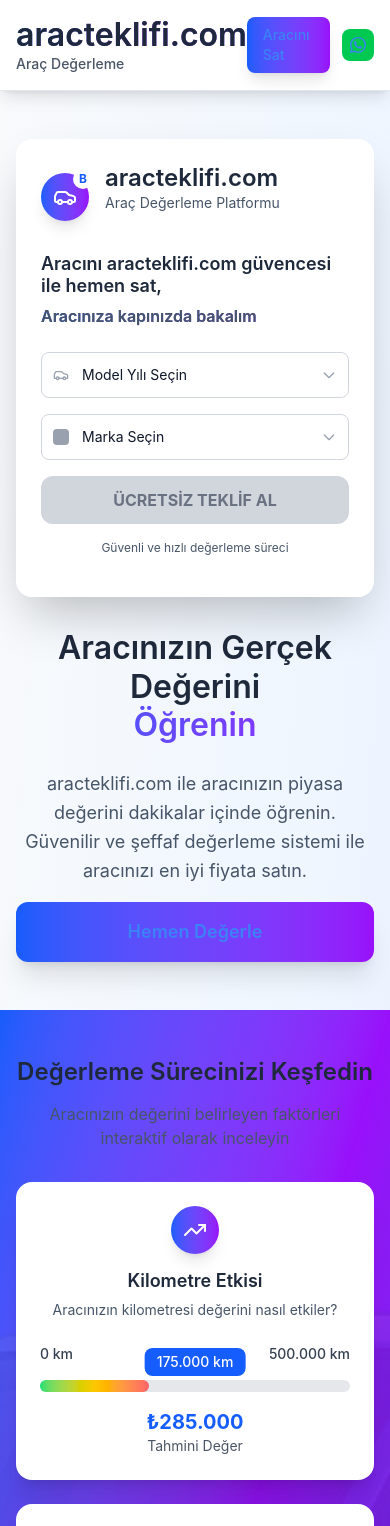
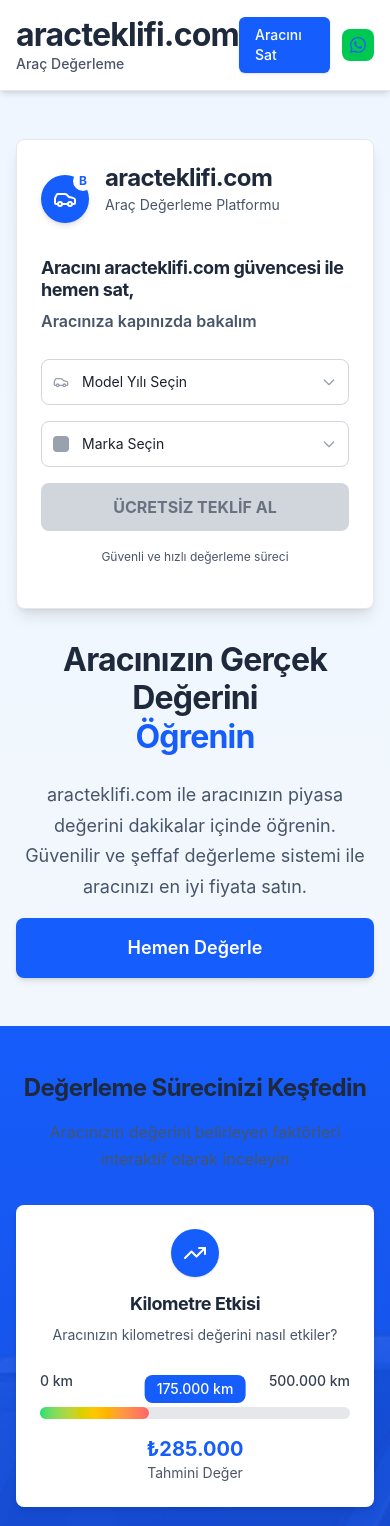
Before and after one commit to mehmetbayram6036-spec/oto, a Next.js app: page / in a window 390 px wide. Shown: the top 1526 px of the page. Built offline with nearby package versions, Linux system fonts and the light colour scheme.

Commit message:
Transform site to corporate design: Professional colors, better readability, and gradient from vibrant to muted colors

```diff
--- a/app/page.tsx
+++ b/app/page.tsx
@@ -36,14 +36,14 @@
   };
 
   return (
-    <div className="min-h-screen bg-gradient-to-br from-slate-50 via-blue-50 to-indigo-100">
+    <div className="min-h-screen bg-gradient-to-b from-blue-50 via-slate-50 to-gray-100">
       {/* Header */}
-      <header className="bg-white/95 backdrop-blur-md shadow-lg sticky top-0 z-50 border-b border-slate-200">
+      <header className="bg-white shadow-md sticky top-0 z-50 border-b border-gray-200">
         <div className="max-w-7xl mx-auto px-4 sm:px-6 lg:px-8">
           <div className="flex justify-between items-center py-4">
             <div className="flex items-center">
               <div>
-                <h1 className="text-3xl md:text-4xl font-bold bg-gradient-to-r from-blue-600 via-purple-600 to-indigo-600 bg-clip-text text-transparent">
+                <h1 className="text-3xl md:text-4xl font-bold text-blue-600">
                   aracteklifi.com
                 </h1>
                 <div className="text-sm md:text-base text-gray-600 font-medium">Araç Değerleme</div>
@@ -63,7 +63,7 @@
             <div className="flex items-center space-x-3">
               <Link
                 href="/arac-degerle"
-                className="bg-gradient-to-r from-blue-600 to-purple-600 text-white px-4 py-2 rounded-lg font-medium hover:from-blue-700 hover:to-purple-700 transition-all duration-300 text-sm shadow-lg hover:shadow-xl transform hover:-translate-y-0.5"
+                className="bg-blue-600 text-white px-4 py-2 rounded-md font-medium hover:bg-blue-700 transition-colors text-sm shadow-sm"
               >
                 Aracını Sat
               </Link>
@@ -89,9 +89,9 @@
           <div className="grid lg:grid-cols-2 gap-8 lg:gap-12 items-center">
             {/* Left Side - Content */}
             <div className="text-center lg:text-left order-2 lg:order-1">
-              <h1 className="text-3xl md:text-5xl lg:text-6xl font-bold text-blue-600 mb-6 leading-tight">
+              <h1 className="text-3xl md:text-5xl lg:text-6xl font-bold text-gray-900 mb-6 leading-tight">
                 Aracınızın Gerçek Değerini
-                <span className="bg-gradient-to-r from-blue-600 to-purple-600 bg-clip-text text-transparent block">Öğrenin</span>
+                <span className="text-blue-600 block">Öğrenin</span>
               </h1>
               <p className="text-lg md:text-xl text-gray-600 mb-8 max-w-2xl lg:max-w-none leading-relaxed">
                 aracteklifi.com ile aracınızın piyasa değerini dakikalar içinde öğrenin.
@@ -100,7 +100,7 @@
               <div className="flex flex-col sm:flex-row gap-4 justify-center lg:justify-start">
                 <Link
                   href="/arac-degerle"
-                  className="bg-gradient-to-r from-blue-600 to-purple-600 text-white px-8 py-4 rounded-xl font-semibold text-lg hover:from-blue-700 hover:to-purple-700 transition-all duration-300 shadow-xl hover:shadow-2xl transform hover:-translate-y-1"
+                  className="bg-blue-600 text-white px-8 py-4 rounded-lg font-semibold text-lg hover:bg-blue-700 transition-colors shadow-md"
                 >
                   Hemen Değerle
                 </Link>
@@ -108,11 +108,11 @@
             </div>
 
             {/* Right Side - Car Valuation Form */}
-            <div className="bg-white/95 backdrop-blur-md rounded-2xl p-6 md:p-8 shadow-2xl border border-white/30 order-1 lg:order-2">
+            <div className="bg-white rounded-lg p-6 md:p-8 shadow-lg border border-gray-200 order-1 lg:order-2">
               {/* Logo and Branding */}
               <div className="flex items-center mb-6">
                 <div className="relative">
-                  <div className="w-12 h-12 md:w-16 md:h-16 bg-gradient-to-r from-blue-600 to-purple-600 rounded-full flex items-center justify-center shadow-lg">
+                  <div className="w-12 h-12 md:w-16 md:h-16 bg-blue-600 rounded-full flex items-center justify-center shadow-md">
                     <Car className="h-6 w-6 md:h-8 md:w-8 text-white" />
                   </div>
                   <div className="absolute -top-1 -right-1 w-5 h-5 md:w-6 md:h-6 bg-white rounded-full flex items-center justify-center">
@@ -130,7 +130,7 @@
                 <h3 className="text-lg md:text-xl font-bold text-gray-900 mb-2">
                   Aracını aracteklifi.com güvencesi ile hemen sat,
                 </h3>
-                <p className="text-base md:text-lg font-semibold bg-gradient-to-r from-blue-600 to-purple-600 bg-clip-text text-transparent">
+                <p className="text-base md:text-lg font-semibold text-blue-600">
                   Aracınıza kapınızda bakalım
                 </p>
               </div>
@@ -214,9 +214,9 @@
                 <button
                   type="submit"
                   disabled={!modelYear || !brand}
-                                      className={`w-full py-3 md:py-4 rounded-xl font-bold text-base md:text-lg transition-all duration-300 ${
+                                      className={`w-full py-3 md:py-4 rounded-lg font-bold text-base md:text-lg transition-colors ${
                       modelYear && brand
-                        ? 'bg-gradient-to-r from-blue-600 to-purple-600 text-white hover:from-blue-700 hover:to-purple-700 shadow-xl hover:shadow-2xl transform hover:-translate-y-0.5'
+                        ? 'bg-blue-600 text-white hover:bg-blue-700 shadow-md'
                         : 'bg-gray-300 text-gray-500 cursor-not-allowed'
                     }`}
                 >
@@ -236,7 +236,7 @@
       </section>
 
       {/* Sliders Section */}
-      <section className="py-12 md:py-16 bg-gradient-to-br from-blue-600 via-purple-600 to-indigo-700 relative overflow-hidden">
+      <section className="py-12 md:py-16 bg-gradient-to-b from-blue-600 to-blue-800 relative overflow-hidden">
         {/* Background Image */}
         <div className="absolute inset-0 opacity-10">
           <img
@@ -257,9 +257,9 @@
 
           <div className="grid md:grid-cols-2 lg:grid-cols-3 gap-6 md:gap-8">
             {/* Slider 1: Kilometre Etkisi */}
-            <div className="bg-white rounded-2xl p-6 md:p-8 shadow-xl hover:shadow-2xl transition-all duration-300 transform hover:-translate-y-2">
+            <div className="bg-white rounded-lg p-6 md:p-8 shadow-md hover:shadow-lg transition-all duration-200">
               <div className="text-center mb-6">
-                <div className="bg-gradient-to-r from-blue-600 to-purple-600 w-12 h-12 md:w-16 md:h-16 rounded-full flex items-center justify-center mx-auto mb-4 shadow-lg">
+                <div className="bg-blue-600 w-12 h-12 md:w-16 md:h-16 rounded-full flex items-center justify-center mx-auto mb-4 shadow-sm">
                   <TrendingUp className="h-6 w-6 md:h-8 md:w-8 text-white" />
                 </div>
                 <h3 className="text-lg md:text-xl font-bold text-blue-600 mb-2">Kilometre Etkisi</h3>
@@ -287,9 +287,9 @@
             </div>
 
             {/* Slider 2: Yaş Etkisi */}
-            <div className="bg-white rounded-2xl p-6 md:p-8 shadow-xl hover:shadow-2xl transition-all duration-300 transform hover:-translate-y-2">
+            <div className="bg-white rounded-lg p-6 md:p-8 shadow-md hover:shadow-lg transition-all duration-200">
               <div className="text-center mb-6">
-                <div className="bg-gradient-to-r from-green-500 to-emerald-600 w-12 h-12 md:w-16 md:h-16 rounded-full flex items-center justify-center mx-auto mb-4 shadow-lg">
+                <div className="bg-green-600 w-12 h-12 md:w-16 md:h-16 rounded-full flex items-center justify-center mx-auto mb-4 shadow-sm">
                   <Clock className="h-6 w-6 md:h-8 md:w-8 text-white" />
                 </div>
                 <h3 className="text-lg md:text-xl font-bold text-blue-600 mb-2">Yaş Etkisi</h3>
@@ -317,9 +317,9 @@
             </div>
 
             {/* Slider 3: Durum Etkisi */}
-            <div className="bg-white rounded-2xl p-6 md:p-8 shadow-xl hover:shadow-2xl transition-all duration-300 transform hover:-translate-y-2 md:col-span-2 lg:col-span-1">
+            <div className="bg-white rounded-lg p-6 md:p-8 shadow-md hover:shadow-lg transition-all duration-200 md:col-span-2 lg:col-span-1">
               <div className="text-center mb-6">
-                <div className="bg-gradient-to-r from-purple-600 to-pink-600 w-12 h-12 md:w-16 md:h-16 rounded-full flex items-center justify-center mx-auto mb-4 shadow-lg">
+                <div className="bg-purple-600 w-12 h-12 md:w-16 md:h-16 rounded-full flex items-center justify-center mx-auto mb-4 shadow-sm">
                   <Award className="h-6 w-6 md:h-8 md:w-8 text-white" />
                 </div>
                 <h3 className="text-lg md:text-xl font-bold text-blue-600 mb-2">Durum Etkisi</h3>
@@ -348,14 +348,14 @@
           </div>
 
           {/* Interactive Demo */}
-          <div className="mt-8 md:mt-12 bg-white rounded-2xl p-6 md:p-8 text-gray-900 text-center shadow-xl">
+          <div className="mt-8 md:mt-12 bg-white rounded-lg p-6 md:p-8 text-gray-900 text-center shadow-md">
             <h3 className="text-xl md:text-2xl font-bold text-blue-600 mb-4">Gerçek Zamanlı Değerleme</h3>
             <p className="text-gray-600 mb-6">
               Yukarıdaki sliders'ları kullanarak farklı senaryoları test edin ve aracınızın değerinin nasıl değiştiğini görün
             </p>
             <Link
               href="/arac-degerle"
-              className="bg-gradient-to-r from-blue-600 to-purple-600 text-white px-6 md:px-8 py-3 md:py-4 rounded-xl font-semibold hover:from-blue-700 hover:to-purple-700 transition-all duration-300 inline-block shadow-lg hover:shadow-xl transform hover:-translate-y-0.5"
+              className="bg-blue-600 text-white px-6 md:px-8 py-3 md:py-4 rounded-lg font-semibold hover:bg-blue-700 transition-colors inline-block shadow-sm"
             >
               Gerçek Değerleme Yapın
             </Link>
@@ -376,8 +376,8 @@
           </div>
 
           <div className="grid md:grid-cols-3 gap-6 md:gap-8">
-            <div className="text-center p-6 bg-gradient-to-br from-blue-50 to-purple-50 rounded-xl hover:from-blue-100 hover:to-purple-100 transition-all duration-300 transform hover:-translate-y-1">
-              <div className="bg-gradient-to-r from-blue-500 to-purple-600 w-12 h-12 md:w-16 md:h-16 rounded-full flex items-center justify-center mx-auto mb-4 shadow-lg">
+            <div className="text-center p-6 bg-gray-50 rounded-lg hover:bg-gray-100 transition-colors">
+              <div className="bg-blue-600 w-12 h-12 md:w-16 md:h-16 rounded-full flex items-center justify-center mx-auto mb-4 shadow-sm">
                 <Calculator className="h-6 w-6 md:h-8 md:w-8 text-white" />
               </div>
                               <h3 className="text-lg md:text-xl font-semibold text-blue-600 mb-2">
@@ -388,8 +388,8 @@
               </p>
             </div>
 
-            <div className="text-center p-6 bg-gradient-to-br from-green-50 to-emerald-50 rounded-xl hover:from-green-100 hover:to-emerald-100 transition-all duration-300 transform hover:-translate-y-1">
-              <div className="bg-gradient-to-r from-green-500 to-emerald-600 w-12 h-12 md:w-16 md:h-16 rounded-full flex items-center justify-center mx-auto mb-4 shadow-lg">
+            <div className="text-center p-6 bg-gray-50 rounded-lg hover:bg-gray-100 transition-colors">
+              <div className="bg-green-600 w-12 h-12 md:w-16 md:h-16 rounded-full flex items-center justify-center mx-auto mb-4 shadow-sm">
                 <Shield className="h-6 w-6 md:h-8 md:w-8 text-white" />
               </div>
                               <h3 className="text-lg md:text-xl font-semibold text-blue-600 mb-2">
@@ -400,8 +400,8 @@
               </p>
             </div>
 
-            <div className="text-center p-6 bg-gradient-to-br from-purple-50 to-pink-50 rounded-xl hover:from-purple-100 hover:to-pink-100 transition-all duration-300 transform hover:-translate-y-1">
-              <div className="bg-gradient-to-r from-purple-500 to-pink-600 w-12 h-12 md:w-16 md:h-16 rounded-full flex items-center justify-center mx-auto mb-4 shadow-lg">
+            <div className="text-center p-6 bg-gray-50 rounded-lg hover:bg-gray-100 transition-colors">
+              <div className="bg-purple-600 w-12 h-12 md:w-16 md:h-16 rounded-full flex items-center justify-center mx-auto mb-4 shadow-sm">
                 <Clock className="h-6 w-6 md:h-8 md:w-8 text-white" />
               </div>
                               <h3 className="text-lg md:text-xl font-semibold text-blue-600 mb-2">
@@ -428,8 +428,8 @@
           </div>
 
           <div className="grid md:grid-cols-3 gap-6 md:gap-8">
-            <div className="text-center p-6 bg-white rounded-xl shadow-lg hover:shadow-xl transition-all duration-300 transform hover:-translate-y-1">
-              <div className="bg-gradient-to-r from-blue-600 to-purple-600 text-white w-10 h-10 md:w-12 md:h-12 rounded-full flex items-center justify-center mx-auto mb-4 text-lg md:text-xl font-bold shadow-lg">
+            <div className="text-center p-6 bg-white rounded-lg shadow-md hover:shadow-lg transition-all duration-200">
+              <div className="bg-blue-600 text-white w-10 h-10 md:w-12 md:h-12 rounded-full flex items-center justify-center mx-auto mb-4 text-lg md:text-xl font-bold shadow-sm">
                 1
               </div>
               <h3 className="text-lg md:text-xl font-semibold text-blue-600 mb-2">
@@ -440,8 +440,8 @@
               </p>
             </div>
 
-            <div className="text-center p-6 bg-white rounded-xl shadow-lg hover:shadow-xl transition-all duration-300 transform hover:-translate-y-1">
-              <div className="bg-gradient-to-r from-blue-600 to-purple-600 text-white w-10 h-10 md:w-12 md:h-12 rounded-full flex items-center justify-center mx-auto mb-4 text-lg md:text-xl font-bold shadow-lg">
+            <div className="text-center p-6 bg-white rounded-lg shadow-md hover:shadow-lg transition-all duration-200">
+              <div className="bg-blue-600 text-white w-10 h-10 md:w-12 md:h-12 rounded-full flex items-center justify-center mx-auto mb-4 text-lg md:text-xl font-bold shadow-sm">
                 2
               </div>
               <h3 className="text-lg md:text-xl font-semibold text-blue-600 mb-2">
@@ -452,8 +452,8 @@
               </p>
             </div>
 
-            <div className="text-center p-6 bg-white rounded-xl shadow-lg hover:shadow-xl transition-all duration-300 transform hover:-translate-y-1">
-              <div className="bg-gradient-to-r from-blue-600 to-purple-600 text-white w-10 h-10 md:w-12 md:h-12 rounded-full flex items-center justify-center mx-auto mb-4 text-lg md:text-xl font-bold shadow-lg">
+            <div className="text-center p-6 bg-white rounded-lg shadow-md hover:shadow-lg transition-all duration-200">
+              <div className="bg-blue-600 text-white w-10 h-10 md:w-12 md:h-12 rounded-full flex items-center justify-center mx-auto mb-4 text-lg md:text-xl font-bold shadow-sm">
                 3
               </div>
               <h3 className="text-lg md:text-xl font-semibold text-blue-600 mb-2">
@@ -468,7 +468,7 @@
       </section>
 
       {/* Stats Section */}
-      <section className="py-12 md:py-16 bg-gradient-to-r from-blue-600 via-purple-600 to-indigo-700 text-white">
+      <section className="py-12 md:py-16 bg-gradient-to-b from-blue-600 to-blue-700 text-white">
         <div className="max-w-7xl mx-auto px-4 sm:px-6 lg:px-8">
           <div className="grid grid-cols-2 md:grid-cols-4 gap-6 md:gap-8 text-center">
             <div>
@@ -492,7 +492,7 @@
       </section>
 
       {/* CTA Section */}
-      <section className="py-12 md:py-16 bg-gradient-to-br from-blue-600 via-purple-600 to-indigo-800 text-white">
+      <section className="py-12 md:py-16 bg-gradient-to-b from-blue-700 to-blue-800 text-white">
         <div className="max-w-4xl mx-auto text-center px-4 sm:px-6 lg:px-8">
           <h2 className="text-2xl md:text-3xl font-bold text-white mb-4">
             Aracınızın Değerini Öğrenmeye Hazır mısınız?
@@ -502,7 +502,7 @@
           </p>
           <Link
             href="/arac-degerle"
-            className="bg-white text-blue-600 px-6 md:px-8 py-3 md:py-4 rounded-xl font-semibold text-base md:text-lg hover:bg-gray-100 transition-all duration-300 inline-block shadow-xl hover:shadow-2xl transform hover:-translate-y-1"
+            className="bg-white text-blue-600 px-6 md:px-8 py-3 md:py-4 rounded-lg font-semibold text-base md:text-lg hover:bg-gray-100 transition-colors inline-block shadow-md"
           >
             Hemen Başlayın
           </Link>
--- a/app/styles.scss
+++ b/app/styles.scss
@@ -1,17 +1,17 @@
 @use "tailwindcss";
 
-// Modern CSS Variables - Updated Color Scheme
+// Corporate CSS Variables - Professional Color Scheme
 :root {
   --background: #ffffff;
-  --foreground: #0f172a;
-  --primary: #3b82f6;
-  --primary-dark: #2563eb;
-  --primary-light: #60a5fa;
-  --secondary: #64748b;
+  --foreground: #1a202c;
+  --primary: #2563eb;
+  --primary-dark: #1d4ed8;
+  --primary-light: #3b82f6;
+  --secondary: #475569;
   --accent: #f8fafc;
-  --success: #10b981;
-  --warning: #f59e0b;
-  --error: #ef4444;
+  --success: #059669;
+  --warning: #d97706;
+  --error: #dc2626;
   --text-primary: #1e293b;
   --text-secondary: #475569;
   --text-muted: #64748b;
@@ -21,12 +21,13 @@
   --shadow-lg: 0 10px 15px -3px rgba(0, 0, 0, 0.1), 0 4px 6px -2px rgba(0, 0, 0, 0.05);
   --shadow-xl: 0 20px 25px -5px rgba(0, 0, 0, 0.1), 0 10px 10px -5px rgba(0, 0, 0, 0.04);
 
-  // Modern gradient colors
-  --gradient-primary: linear-gradient(135deg, #667eea 0%, #764ba2 100%);
-  --gradient-secondary: linear-gradient(135deg, #f093fb 0%, #f5576c 100%);
-  --gradient-success: linear-gradient(135deg, #4facfe 0%, #00f2fe 100%);
-  --gradient-warning: linear-gradient(135deg, #fa709a 0%, #fee140 100%);
-  --gradient-dark: linear-gradient(135deg, #2c3e50 0%, #3498db 100%);
+  // Corporate gradient colors - from vibrant to muted
+  --gradient-primary: linear-gradient(135deg, #2563eb 0%, #1d4ed8 100%);
+  --gradient-secondary: linear-gradient(135deg, #475569 0%, #374151 100%);
+  --gradient-success: linear-gradient(135deg, #059669 0%, #047857 100%);
+  --gradient-warning: linear-gradient(135deg, #d97706 0%, #b45309 100%);
+  --gradient-muted: linear-gradient(135deg, #64748b 0%, #475569 100%);
+  --gradient-corporate: linear-gradient(135deg, #1e40af 0%, #1e3a8a 100%);
 }
 
 // Dark mode variables
@@ -34,9 +35,9 @@
   :root {
     --background: #0f172a;
     --foreground: #f8fafc;
-    --primary: #60a5fa;
-    --primary-dark: #3b82f6;
-    --primary-light: #93c5fd;
+    --primary: #3b82f6;
+    --primary-dark: #2563eb;
+    --primary-light: #60a5fa;
     --secondary: #94a3b8;
     --accent: #1e293b;
     --text-primary: #f1f5f9;
@@ -86,16 +87,18 @@
   -moz-osx-font-smoothing: grayscale;
 }
 
-// Typography improvements
+// Typography improvements for better readability
 h1, h2, h3, h4, h5, h6 {
   color: var(--text-primary);
-  font-weight: 600;
+  font-weight: 700;
   line-height: 1.2;
+  letter-spacing: -0.025em;
 }
 
 p {
   color: var(--text-secondary);
   margin-bottom: 1rem;
+  line-height: 1.7;
 }
 
 // Link styles
@@ -109,17 +112,17 @@
   }
 }
 
-// Modern Button styles
+// Corporate Button styles
 .btn {
   display: inline-flex;
   align-items: center;
   justify-content: center;
   padding: 0.75rem 1.5rem;
-  border-radius: 0.75rem;
+  border-radius: 0.5rem;
   font-weight: 600;
   font-size: 0.875rem;
   line-height: 1.25rem;
-  transition: all 0.3s ease;
+  transition: all 0.2s ease;
   cursor: pointer;
   border: none;
   text-decoration: none;
@@ -134,11 +137,11 @@
   &-primary {
     background: var(--gradient-primary);
     color: #ffffff !important;
-    box-shadow: 0 4px 15px rgba(102, 126, 234, 0.4);
+    box-shadow: 0 4px 6px rgba(37, 99, 235, 0.25);
 
     &:hover:not(:disabled) {
-      transform: translateY(-2px);
-      box-shadow: 0 8px 25px rgba(102, 126, 234, 0.6);
+      transform: translateY(-1px);
+      box-shadow: 0 6px 12px rgba(37, 99, 235, 0.35);
       color: #ffffff !important;
     }
   }
@@ -146,11 +149,11 @@
   &-secondary {
     background: var(--gradient-secondary);
     color: #ffffff !important;
-    box-shadow: 0 4px 15px rgba(240, 147, 251, 0.4);
+    box-shadow: 0 4px 6px rgba(71, 85, 105, 0.25);
 
     &:hover:not(:disabled) {
-      transform: translateY(-2px);
-      box-shadow: 0 8px 25px rgba(240, 147, 251, 0.6);
+      transform: translateY(-1px);
+      box-shadow: 0 6px 12px rgba(71, 85, 105, 0.35);
       color: #ffffff !important;
     }
   }
@@ -163,7 +166,7 @@
     &:hover:not(:disabled) {
       background: var(--primary);
       color: #ffffff !important;
-      transform: translateY(-2px);
+      transform: translateY(-1px);
     }
   }
 }
@@ -186,7 +189,7 @@
   }
 }
 
-// Modern Form styles
+// Corporate Form styles
 .form-group {
   margin-bottom: 1.5rem;
 }
@@ -201,19 +204,18 @@
 
 .form-input {
   width: 100%;
-  padding: 0.875rem 1rem;
+  padding: 0.75rem 1rem;
   border: 2px solid var(--border);
-  border-radius: 0.75rem;
+  border-radius: 0.5rem;
   font-size: 0.875rem;
   color: var(--text-primary);
   background-color: var(--background);
-  transition: all 0.3s ease;
+  transition: all 0.2s ease;
 
   &:focus {
     outline: none;
     border-color: var(--primary);
-    box-shadow: 0 0 0 3px rgba(59, 130, 246, 0.1);
-    transform: translateY(-1px);
+    box-shadow: 0 0 0 3px rgba(37, 99, 235, 0.1);
   }
 
   &::placeholder {
@@ -226,18 +228,18 @@
   cursor: pointer;
 }
 
-// Modern Card styles
+// Corporate Card styles
 .card {
   background-color: var(--background);
   border: 1px solid var(--border);
-  border-radius: 1rem;
+  border-radius: 0.75rem;
   padding: 1.5rem;
   box-shadow: var(--shadow);
-  transition: all 0.3s ease;
+  transition: all 0.2s ease;
 
   &:hover {
-    box-shadow: var(--shadow-xl);
-    transform: translateY(-4px);
+    box-shadow: var(--shadow-lg);
+    transform: translateY(-2px);
   }
 
   &-header {
@@ -260,7 +262,7 @@
   }
 }
 
-// Modern Navigation styles
+// Corporate Navigation styles
 .nav {
   display: flex;
   align-items: center;
@@ -269,46 +271,45 @@
   &-link {
     color: var(--text-secondary);
     text-decoration: none;
-    padding: 0.75rem 1rem;
-    border-radius: 0.75rem;
-    transition: all 0.3s ease;
+    padding: 0.5rem 1rem;
+    border-radius: 0.5rem;
+    transition: all 0.2s ease;
     font-weight: 500;
 
     &:hover {
       color: var(--text-primary);
       background-color: var(--accent);
-      transform: translateY(-1px);
     }
 
     &.active {
       color: var(--primary);
-      background: linear-gradient(135deg, rgba(59, 130, 246, 0.1) 0%, rgba(59, 130, 246, 0.05) 100%);
+      background-color: rgba(37, 99, 235, 0.1);
     }
   }
 }
 
-// Modern Progress bar styles
+// Corporate Progress bar styles
 .progress {
   width: 100%;
-  height: 0.75rem;
+  height: 0.5rem;
   background-color: var(--border);
-  border-radius: 0.5rem;
+  border-radius: 0.25rem;
   overflow: hidden;
 
   &-bar {
     height: 100%;
     background: var(--gradient-primary);
-    transition: width 0.5s ease;
-    border-radius: 0.5rem;
+    transition: width 0.3s ease;
+    border-radius: 0.25rem;
   }
 }
 
-// Modern Status indicators
+// Corporate Status indicators
 .status {
   display: inline-flex;
   align-items: center;
-  padding: 0.5rem 1rem;
-  border-radius: 2rem;
+  padding: 0.25rem 0.75rem;
+  border-radius: 1rem;
   font-size: 0.75rem;
   font-weight: 600;
 
@@ -323,7 +324,7 @@
   }
 
   &-error {
-    background: linear-gradient(135deg, #ff6b6b 0%, #ee5a52 100%);
+    background: linear-gradient(135deg, #dc2626 0%, #b91c1c 100%);
     color: #ffffff;
   }
 }
@@ -373,15 +374,15 @@
   }
 }
 
-// Modern Animation utilities
+// Corporate Animation utilities
 .fade-in {
-  animation: fadeIn 0.5s ease-in;
+  animation: fadeIn 0.3s ease-in;
 }
 
 @keyframes fadeIn {
   from {
     opacity: 0;
-    transform: translateY(20px);
+    transform: translateY(10px);
   }
   to {
     opacity: 1;
@@ -390,32 +391,17 @@
 }
 
 .slide-in {
-  animation: slideIn 0.5s ease-out;
+  animation: slideIn 0.3s ease-out;
 }
 
 @keyframes slideIn {
   from {
     opacity: 0;
-    transform: translateX(-30px);
+    transform: translateX(-20px);
   }
   to {
     opacity: 1;
     transform: translateX(0);
-  }
-}
-
-.scale-in {
-  animation: scaleIn 0.3s ease-out;
-}
-
-@keyframes scaleIn {
-  from {
-    opacity: 0;
-    transform: scale(0.9);
-  }
-  to {
-    opacity: 1;
-    transform: scale(1);
   }
 }
 
```
